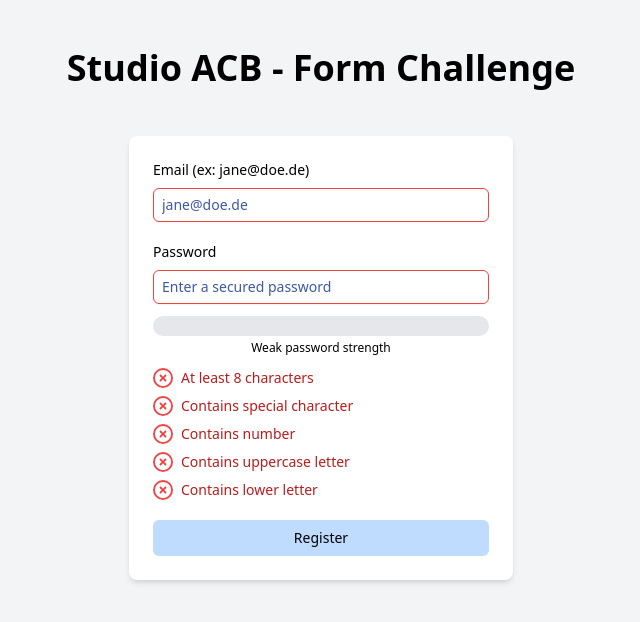
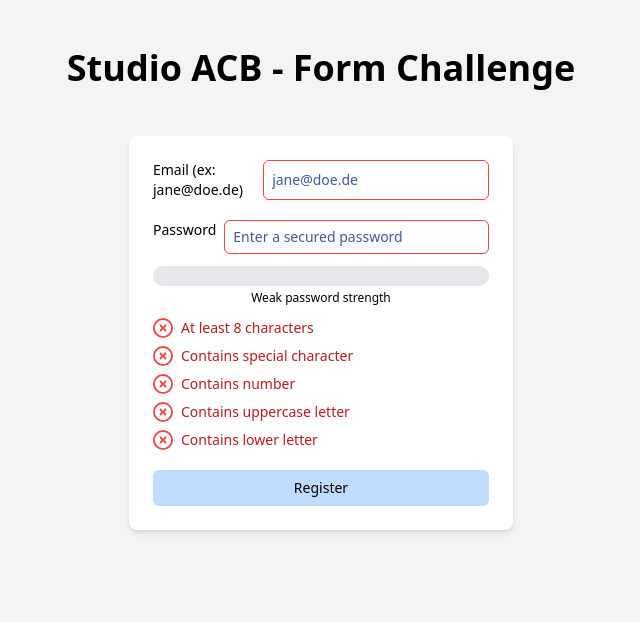
Before and after one commit to manonlespes/form-challenge, a React (Vite) app: page / in a window 1280 px wide. Shown: the top 622 px of the page, without its empty margins (319-959 px from the left). Built offline with nearby package versions, Linux system fonts and the light colour scheme.

Commit message:
feat(label): add type + adapt component for re-usability

```diff
--- a/src/components/Label.tsx
+++ b/src/components/Label.tsx
@@ -1,13 +1,17 @@
+import clsx from 'clsx';
 import { LabelType } from '../types/form';
 
 export const Label = (props: LabelType) => {
-  const { htmlFor, children } = props;
+  const { htmlFor, children, moreClassname } = props;
+
+  const style = clsx(
+    'flex gap-2 text-sm font-medium text-black',
+    moreClassname
+  );
+
   return (
     <>
-      <label
-        className="flex flex-col gap-2 text-sm font-medium text-black"
-        htmlFor={htmlFor}
-      >
+      <label className={style} htmlFor={htmlFor}>
         {children}
       </label>
     </>
--- a/src/types/form.ts
+++ b/src/types/form.ts
@@ -14,6 +14,7 @@ export type SimpleInputType = {
 export type LabelType = {
   htmlFor: string;
   children: ReactNode;
+  moreClassname?: string;
 };
 
 export type PasswordValidationType = {
```
